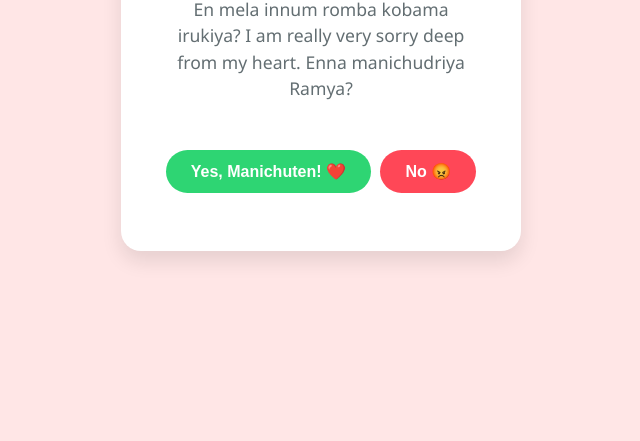
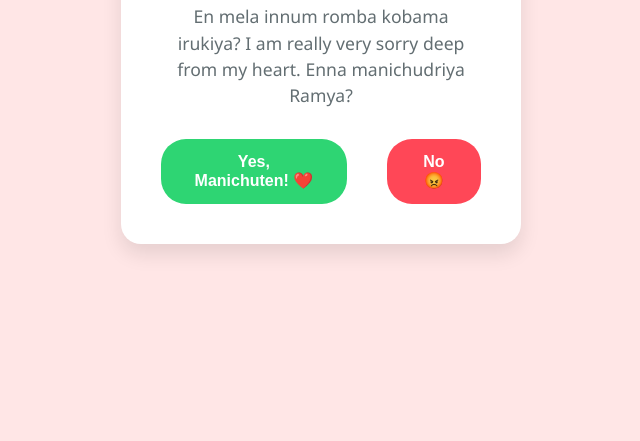
Before and after one commit to Sethuramravikumar/Ramya, a plain HTML site: page index.html in a window 1280 px wide. Shown: the part 359-800 px from the top of the page, without its empty margins (319-959 px from the left). Drawn offline with Linux system fonts and the light colour scheme.

Commit message:
Update index.html

```diff
--- a/index.html
+++ b/index.html
@@ -26,7 +26,6 @@
             max-width: 400px;
             width: 90%;
             box-sizing: border-box;
-            position: relative;
         }
 
         h1 {
@@ -42,38 +41,32 @@
             line-height: 1.5;
         }
 
-        /* Buttons rendu perkum thoorama space ready panrom */
         .btn-container {
             display: flex;
-            justify-content: space-around;
-            align-items: center;
+            justify-content: center;
+            gap: 40px; /* Thoorama vachirukom */
             width: 100%;
-            min-height: 80px;
-            position: relative;
+            margin-top: 20px;
         }
 
         button {
-            padding: 12px 25px;
+            padding: 14px 28px;
             font-size: 1rem;
             font-weight: bold;
             border: none;
             border-radius: 25px;
             cursor: pointer;
-            z-index: 10;
+            outline: none;
         }
 
         #yesBtn {
             background-color: #2ed573;
             color: white;
-            position: relative;
         }
 
-        /* Initial-ah No button flex layout-la thaniya nirkum, overlap aagathu */
         #noBtn {
             background-color: #ff4757;
             color: white;
-            position: relative;
-            transition: transform 0.1s ease;
         }
 
         /* Animation effects */
@@ -83,7 +76,6 @@
             font-size: 24px;
             animation: floatUp 3s linear infinite;
             opacity: 0;
-            z-index: 1;
         }
 
         @keyframes floatUp {
@@ -99,7 +91,6 @@
         <p id="message">En mela innum romba kobama irukiya? I am really very sorry deep from my heart. Enna manichudriya Ramya?</p>
 
         <div class="btn-container">
-            <!-- Yes button ippo pure-ah mela thaan iruku, touch aagum -->
             <button id="yesBtn" onclick="forgiven()">Yes, Manichuten! ❤️</button>
             <button id="noBtn" onmouseover="moveButton()" onclick="moveButton()">No 😡</button>
         </div>
@@ -109,14 +100,12 @@
         function moveButton() {
             const noBtn = document.getElementById('noBtn');
 
-            // First time move aagumpothu mattum body level position-ku absolute mathrom
-            if (noBtn.style.position !== 'absolute') {
-                noBtn.style.position = 'absolute';
-            }
+            // Layout crash aagama iruka, click panra second-la mattum absolute fix panrom
+            noBtn.style.position = 'fixed';
 
-            // Container-ku veliya screen muzhuka random-ah odum
-            const x = Math.random() * (window.innerWidth - noBtn.offsetWidth - 40);
-            const y = Math.random() * (window.innerHeight - noBtn.offsetHeight - 40);
+            // Full screen viewport kulla enga vena random-ah odum
+            const x = Math.random() * (window.innerWidth - 120);
+            const y = Math.random() * (window.innerHeight - 50);
 
             noBtn.style.left = x + 'px';
             noBtn.style.top = y + 'px';
@@ -130,10 +119,10 @@
             title.innerText = "Thank You Ramya! 😍";
             message.innerText = "Nee kobama irundha enaku rathiri thookame varala తెரியாமா? You are my everything! En rathasame, I Love You! 😘❤️";
 
-            // Layout invisible aagidum
+            // Buttons full-ah maranjidum, layout clean aagidum
             btnContainer.style.display = 'none';
 
-            // Background hearts loop
+            // Hearts parakka vidrom
             setInterval(createHeart, 300);
         }
 
```
